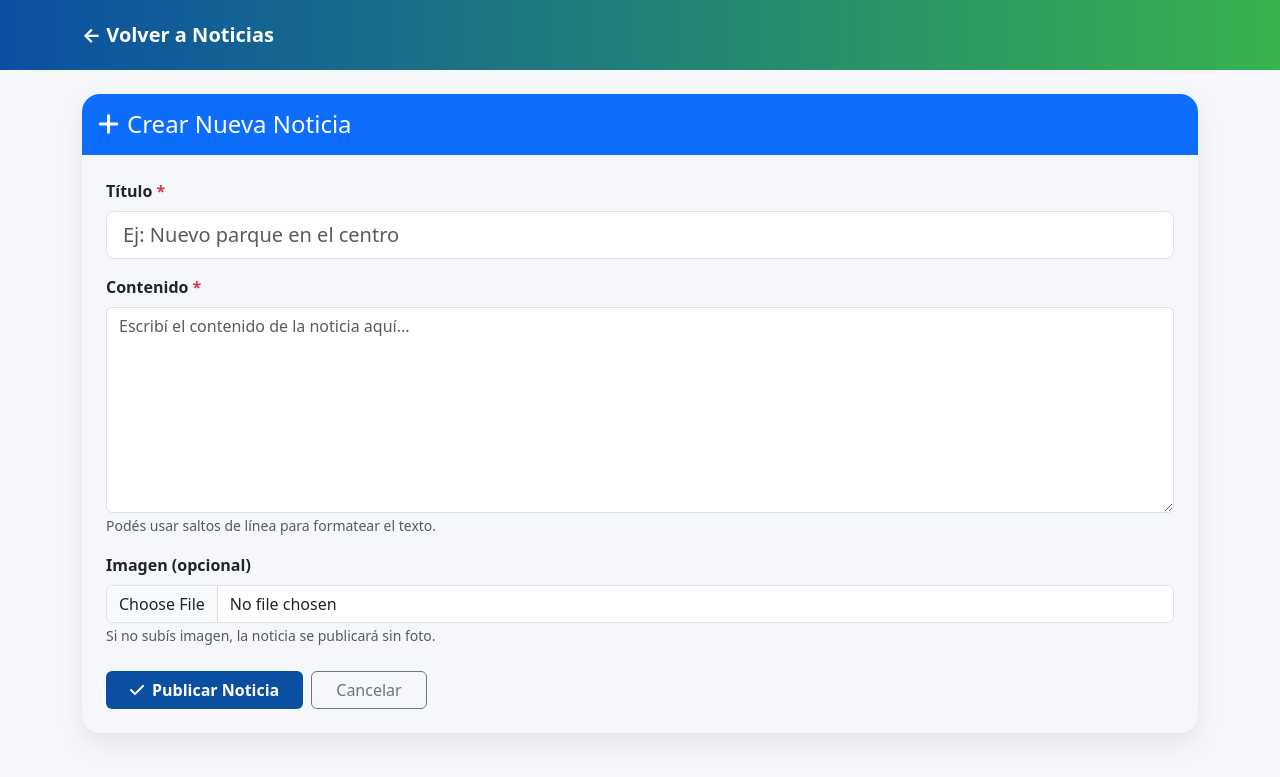
After one commit to jpermu11/ubik2cr-web, a Flask app: page /admin/noticias/nueva in a window 1280 px wide. The commit adds this page. Shown: the top 777 px of the page. Run offline with Flask 3, Linux system fonts and the light colour scheme; the visitor is signed in with stand-in values (Sample User, id 1).

Commit message:
Agregar sistema completo de gestiÃ³n de noticias para admin

```diff
--- a/main.py
+++ b/main.py
@@ -1255,6 +1255,85 @@ def editar_negocio_admin(id):
         get_horario_dict=get_horario_dict
     )
 
+@app.route("/admin/noticias")
+def gestionar_noticias():
+    """Gestionar noticias (listar, crear, editar, eliminar)"""
+    if not admin_logged_in():
+        return redirect("/login")
+
+    noticias_list = Noticia.query.order_by(Noticia.fecha.desc()).all()
+    return render_template("admin_noticias.html", noticias=noticias_list)
+
+@app.route("/admin/noticias/nueva", methods=["GET", "POST"])
+def crear_noticia():
+    """Crear una nueva noticia"""
+    if not admin_logged_in():
+        return redirect("/login")
+
+    if request.method == "POST":
+        titulo = (request.form.get("titulo") or "").strip()
+        contenido = (request.form.get("contenido") or "").strip()
+
+        if not titulo or not contenido:
+            flash("Título y contenido son obligatorios.")
+            return redirect("/admin/noticias/nueva")
+
+        imagen_url = save_upload("imagen")
+
+        nueva_noticia = Noticia(
+            titulo=titulo,
+            contenido=contenido,
+            imagen_url=imagen_url if imagen_url != "/static/uploads/logo.png" else None
+        )
+
+        db.session.add(nueva_noticia)
+        db.session.commit()
+
+        flash("¡Noticia publicada exitosamente!")
+        return redirect("/admin/noticias")
+
+    return render_template("crear_noticia.html")
+
+@app.route("/admin/noticias/<int:id>/editar", methods=["GET", "POST"])
+def editar_noticia(id):
+    """Editar una noticia existente"""
+    if not admin_logged_in():
+        return redirect("/login")
+
+    noticia = db.session.get(Noticia, id)
+    if not noticia:
+        return "Noticia no encontrada", 404
+
+    if request.method == "POST":
+        noticia.titulo = (request.form.get("titulo") or "").strip()
+        noticia.contenido = (request.form.get("contenido") or "").strip()
+
+        img = request.files.get("imagen")
+        if img and img.filename:
+            noticia.imagen_url = save_upload("imagen")
+
+        db.session.commit()
+        flash("Noticia actualizada.")
+        return redirect("/admin/noticias")
+
+    return render_template("editar_noticia.html", noticia=noticia)
+
+@app.route("/admin/noticias/<int:id>/eliminar")
+def eliminar_noticia(id):
+    """Eliminar una noticia"""
+    if not admin_logged_in():
+        return redirect("/login")
+
+    noticia = db.session.get(Noticia, id)
+    if not noticia:
+        return "Noticia no encontrada", 404
+
+    db.session.delete(noticia)
+    db.session.commit()
+
+    flash("Noticia eliminada.")
+    return redirect("/admin/noticias")
+
 
 # =====================================================
 # PASSWORD RESET ROUTES
--- /dev/null
+++ b/templates/crear_noticia.html
@@ -0,0 +1,82 @@
+<!DOCTYPE html>
+<html lang="es">
+<head>
+    <meta charset="UTF-8">
+    <meta name="viewport" content="width=device-width, initial-scale=1.0">
+    <title>Crear Noticia | Ubik2CR</title>
+    <link href="https://cdn.jsdelivr.net/npm/bootstrap@5.3.0/dist/css/bootstrap.min.css" rel="stylesheet">
+    <link rel="stylesheet" href="https://cdnjs.cloudflare.com/ajax/libs/font-awesome/6.0.0/css/all.min.css">
+    <style>
+        body { background:#f5f7fa; }
+        .topbar {
+            background: linear-gradient(90deg,#0b4fa3,#38b24d);
+            color:#fff;
+            padding: 15px 0;
+        }
+        .cardx {
+            border:none;
+            border-radius:18px;
+            box-shadow:0 10px 25px rgba(0,0,0,.08);
+            overflow:hidden;
+        }
+        .btn-primary { background:#0b4fa3; border:none; font-weight:800; }
+        .required::after { content:" *"; color:#dc3545; font-weight:800; }
+    </style>
+</head>
+<body>
+
+<nav class="navbar topbar">
+    <div class="container d-flex align-items-center justify-content-between">
+        <a class="navbar-brand text-white fw-bold" href="/admin/noticias">← Volver a Noticias</a>
+    </div>
+</nav>
+
+<div class="container my-4">
+    <div class="cardx">
+        <div class="card-header bg-primary text-white p-3">
+            <h4 class="mb-0"><i class="fas fa-plus me-2"></i>Crear Nueva Noticia</h4>
+        </div>
+        <div class="card-body p-4">
+            {% with messages = get_flashed_messages() %}
+                {% if messages %}
+                    {% for message in messages %}
+                        <div class="alert alert-warning">{{ message }}</div>
+                    {% endfor %}
+                {% endif %}
+            {% endwith %}
+
+            <form method="POST" enctype="multipart/form-data">
+                <div class="row g-3">
+                    <div class="col-12">
+                        <label class="form-label fw-bold required">Título</label>
+                        <input type="text" name="titulo" class="form-control form-control-lg" required
+                               placeholder="Ej: Nuevo parque en el centro" maxlength="200">
+                    </div>
+
+                    <div class="col-12">
+                        <label class="form-label fw-bold required">Contenido</label>
+                        <textarea name="contenido" class="form-control" rows="8" required
+                                  placeholder="Escribí el contenido de la noticia aquí..."></textarea>
+                        <small class="text-muted">Podés usar saltos de línea para formatear el texto.</small>
+                    </div>
+
+                    <div class="col-12">
+                        <label class="form-label fw-bold">Imagen (opcional)</label>
+                        <input type="file" name="imagen" class="form-control" accept="image/*">
+                        <small class="text-muted">Si no subís imagen, la noticia se publicará sin foto.</small>
+                    </div>
+                </div>
+
+                <div class="d-flex gap-2 mt-4">
+                    <button type="submit" class="btn btn-primary px-4">
+                        <i class="fas fa-check me-2"></i>Publicar Noticia
+                    </button>
+                    <a href="/admin/noticias" class="btn btn-outline-secondary px-4">Cancelar</a>
+                </div>
+            </form>
+        </div>
+    </div>
+</div>
+
+</body>
+</html>
```
Also changed, not shown: templates/admin_noticias.html (+98 -32 lines), templates/editar_noticia.html (added, +85 -0 lines).
